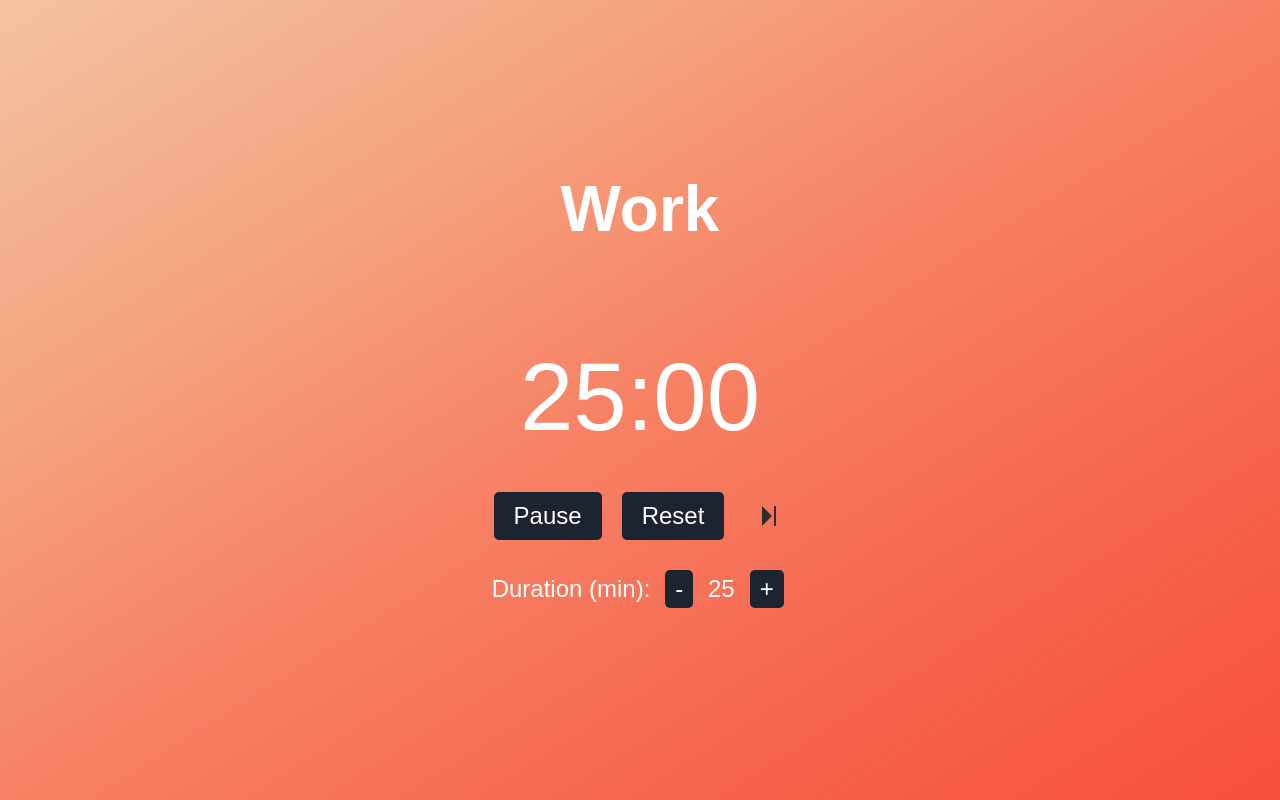
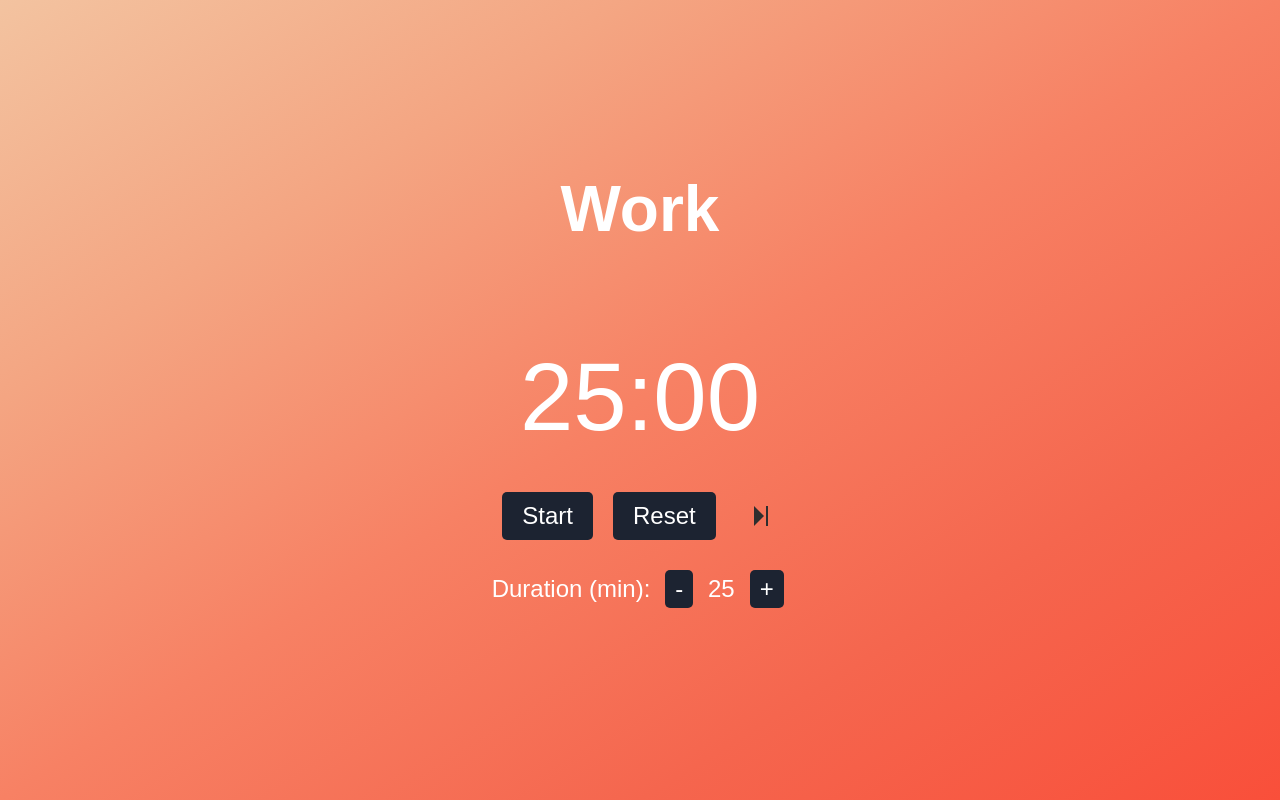
Before and after one commit to valentinminkov/moodpom, a React (Create React App) app: page / in a window 1280 px wide. Built offline with nearby package versions, Linux system fonts and the light colour scheme.

Commit message:
fix label

```diff
--- a/src/components/Pomodoro/Pomodoro.jsx
+++ b/src/components/Pomodoro/Pomodoro.jsx
@@ -138,7 +138,7 @@ const Pomodoro = () => {
           <div className={styles["button-group"]}>
             <Button
               onClick={toggleTimer}
-              content={isTimerRunning ? "Start" : "Pause"}
+              content={!isTimerRunning ? "Start" : "Pause"}
             />
             <Button onClick={resetTimer} content="Reset" />
           </div>
```
